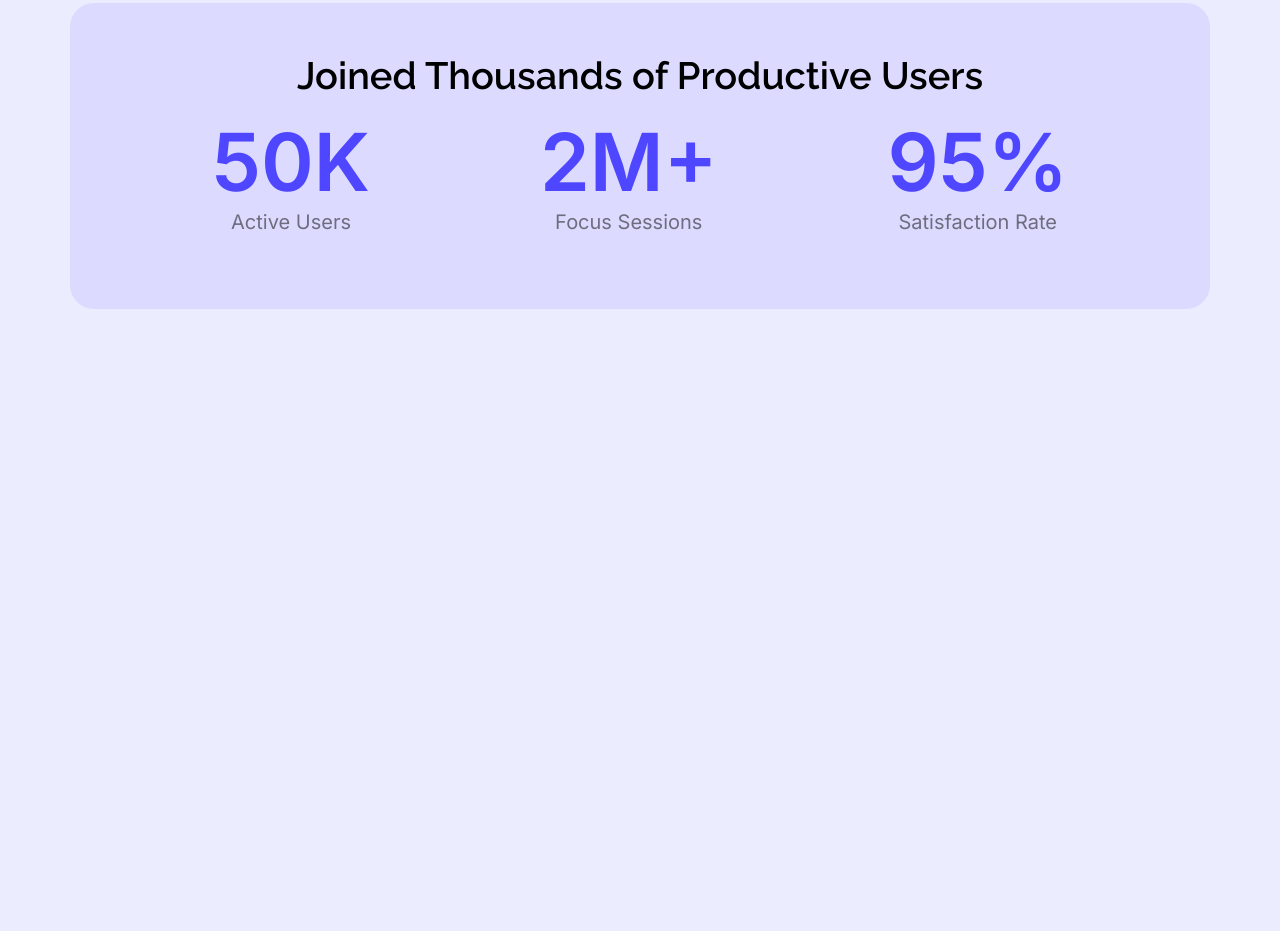
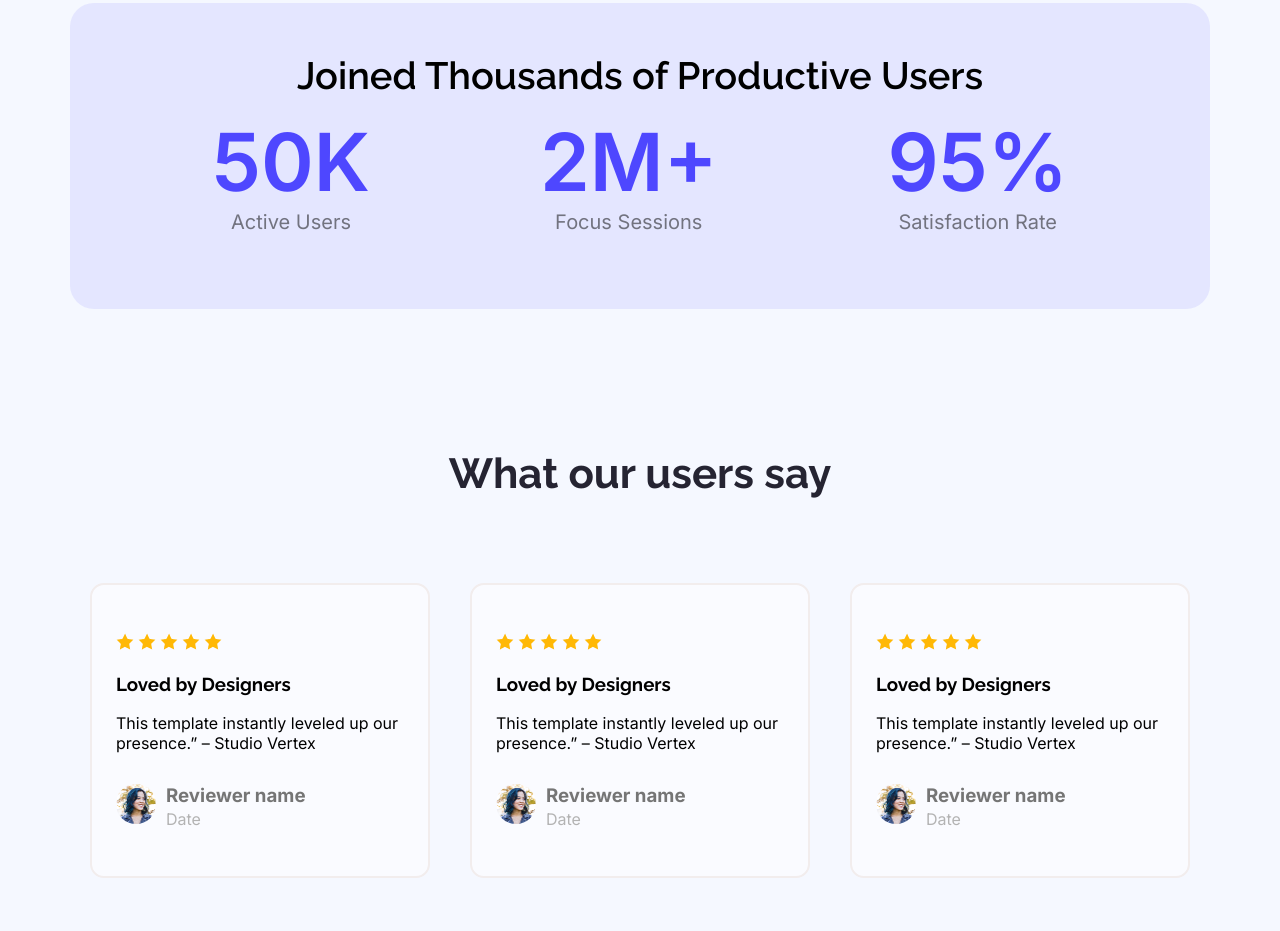
Before and after one commit to ShahriarTbc/B12A01_landing_launchpad, a plain HTML site: page index.html in a window 1280 px wide. Shown: the part 1267-2198 px from the top of the page. Before the commit the page ends 1692 px from the top, so only its background shows below. Drawn offline with Linux system fonts and the light colour scheme.

Commit message:
Users’ Feedback Section

```diff
--- a/index.html
+++ b/index.html
@@ -64,6 +64,79 @@
 
      </section>
 
+    <!-- Users’ Feedback Section Start  -->
+
+     <section class="feedback-section">
+       <h1 class="feedback-title">What our users say</h1>
+       <div class="feedback-user-info">
+       <div class="feedback-user">
+        <div class="header-img">
+          <img class="star" src="Assets/icon-star.png" alt="icon-star">
+          <img class="star" src="Assets/icon-star.png" alt="icon-star">
+          <img class="star" src="Assets/icon-star.png" alt="icon-star">
+          <img class="star" src="Assets/icon-star.png" alt="icon-star">
+          <img class="star" src="Assets/icon-star.png" alt="icon-star">
+        </div>
+          <h3 class="project-name">Loved by Designers</h3>
+          <p class="peoject-dsc">This template instantly leveled up our presence.” – Studio Vertex</p>
+
+          <div class="person-info">
+            <img class="user-img" src="Assets/avatar.png" alt="avatar">
+
+            <div class="project-dsc-time">
+              <h3 class="person-name">Reviewer name</h3>
+              <h4 class="project-date">Date</h4>
+            </div>
+          </div>
+       </div>
+
+
+      <div class="feedback-user">
+        <div class="header-img">
+          <img class="star" src="Assets/icon-star.png" alt="icon-star">
+          <img class="star" src="Assets/icon-star.png" alt="icon-star">
+          <img class="star" src="Assets/icon-star.png" alt="icon-star">
+          <img class="star" src="Assets/icon-star.png" alt="icon-star">
+          <img class="star" src="Assets/icon-star.png" alt="icon-star">
+        </div>
+          <h3 class="project-name">Loved by Designers</h3>
+          <p class="peoject-dsc">This template instantly leveled up our presence.” – Studio Vertex</p>
+
+          <div class="person-info">
+            <img class="user-img" src="Assets/avatar.png" alt="avatar">
+
+            <div class="project-dsc-time">
+              <h3 class="person-name">Reviewer name</h3>
+              <h4 class="project-date">Date</h4>
+            </div>
+          </div>
+       </div>
+
+        <div class="feedback-user">
+        <div class="header-img">
+          <img class="star" src="Assets/icon-star.png" alt="icon-star">
+          <img class="star" src="Assets/icon-star.png" alt="icon-star">
+          <img class="star" src="Assets/icon-star.png" alt="icon-star">
+          <img class="star" src="Assets/icon-star.png" alt="icon-star">
+          <img class="star" src="Assets/icon-star.png" alt="icon-star">
+        </div>
+          <h3 class="project-name">Loved by Designers</h3>
+          <p class="peoject-dsc">This template instantly leveled up our presence.” – Studio Vertex</p>
+
+          <div class="person-info">
+            <img class="user-img" src="Assets/avatar.png" alt="avatar">
+
+            <div class="project-dsc-time">
+              <h3 class="person-name">Reviewer name</h3>
+              <h4 class="project-date">Date</h4>
+            </div>
+          </div>
+       </div>
+       </div>
+     </section>
+
+    <!-- Users’ Feedback Section end -->
+
 
 
 
--- a/style.css
+++ b/style.css
@@ -11,12 +11,11 @@
 }
 
 body{
-    background-color: #4E47FF;
-    background-color: rgba(78, 71, 255, 0.1);
+    background-color: #f5f8ff;
+
 }
 
 /* share style */
-
 .btn-primary {
   background-color:  #4E47FF ;
   font-family:"Raleway", sans-serif ;
@@ -42,7 +41,6 @@ body{
 
 
 /* Header Style  */
-
 .header{
     background-image: url(Assets/Hero-bg.png);
     width: 1440px;
@@ -85,7 +83,7 @@ body{
     display: flex;
     justify-content: center;
     align-items: center;
-    margin-top: 116px;
+    margin: 116px auto ;
 }
 
 
@@ -167,3 +165,81 @@ body{
     text-align: center;
     margin-top: 0px;
 }
+
+
+/* Users’ Feedback Section start  */
+.feedback-section{
+    width: 1140px;
+    height: 342px;
+    margin: 140px auto;
+
+}
+
+.feedback-title{
+    font-family: "Raleway", sans-serif;
+    font-size:42px;
+    font-weight: bold;
+    color: #252432;
+    text-align: center;
+}
+
+.feedback-user-info{
+    display: flex;
+}
+
+
+.feedback-user{
+    background-color: #fafbff ;
+    width: 1140px;
+    height: 243px;
+    margin: 50px 20px;
+    padding: 24px;
+    border-radius: 14px;
+    border: 2px solid #f2eded ;
+
+}
+
+.project-name{
+    font-family: "Raleway", sans-serif;
+}
+
+.peoject-dsc{
+    font-family:"Inter", sans-serif;
+    font-weight: 400;
+}
+
+.user-img{
+    margin-top: 35px  ;
+    width: 40px;
+    height: 40px;
+    border-radius: 50%;
+}
+
+
+
+.star{
+    margin-top: 24px;
+}
+
+
+.person-name{
+    font-family:"Inter", sans-serif;
+    font-weight: bold;
+    color: #757575 ;
+    padding-left: 10px;
+    margin-top: 35px;
+}
+
+.person-info{
+    display: flex;
+    margin-top: -20px;
+}
+
+.project-date{
+    font-family: "Inter", sans-serif;
+    font-weight: 400;
+    color: #b3b3b3;
+    padding-bottom: 40px;
+    padding-left: 10px;
+    margin-top: -17px;
+}
```
